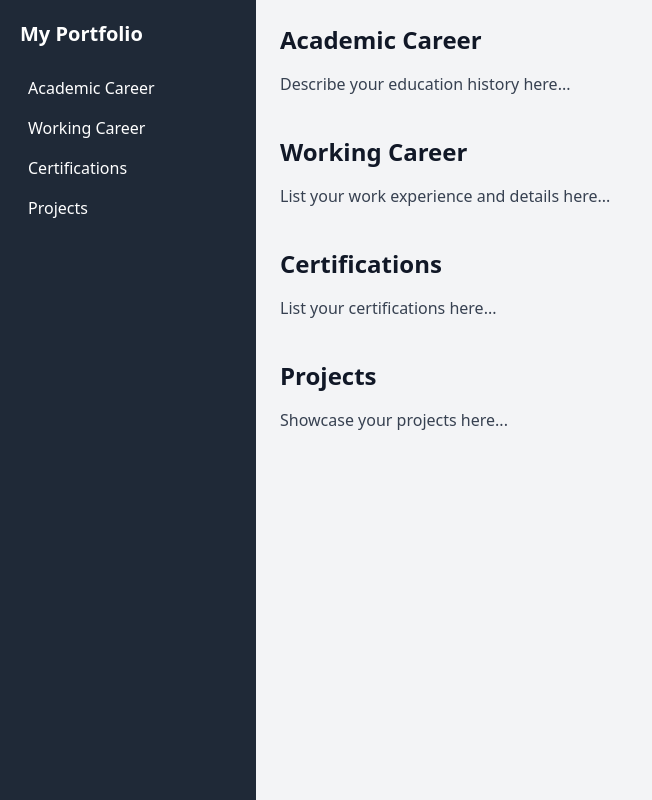
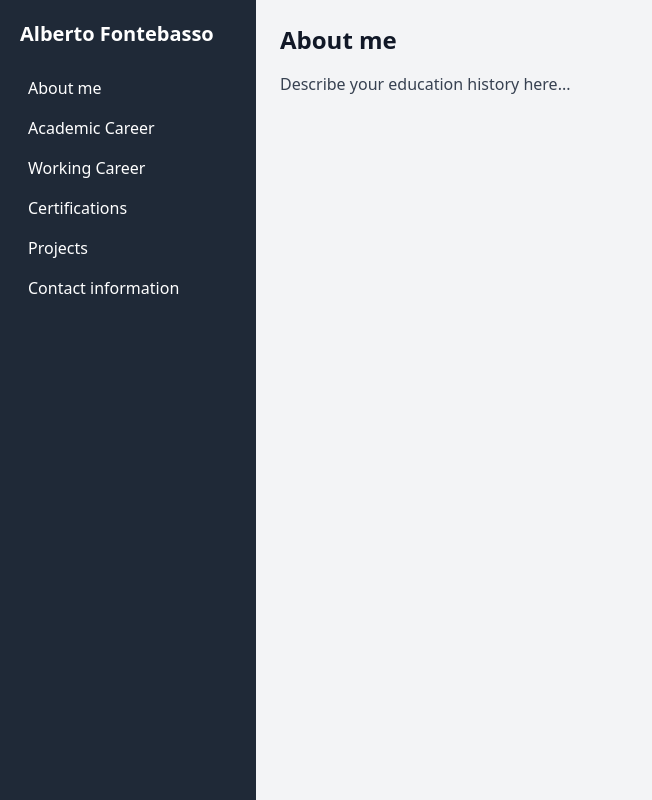
Before and after one commit to albifnt/albifnt.github.io, a plain HTML site: page index.html in a window 1280 px wide. Shown: the whole page, without its empty margins (0-652 px from the left). Drawn offline with nearby package versions, Linux system fonts and the light colour scheme.

Commit message:
Improvement of the architecture and the styling of the website

```diff
--- a/index.html
+++ b/index.html
@@ -3,60 +3,99 @@
 <head>
     <meta charset="UTF-8">
     <meta name="viewport" content="width=device-width, initial-scale=1.0">
-    <title>My Portfolio</title>
+    <title>Alberto Fontebasso</title>
     <script src="https://cdn.tailwindcss.com"></script>
 </head>
 <body class="bg-gray-100 text-gray-900">
 
-    <!-- Sidebar for desktop, top navbar for mobile -->
-    <nav class="bg-gray-800 text-white fixed w-64 h-screen p-5 hidden md:flex flex-col">
-        <h1 class="text-xl font-bold mb-5">My Portfolio</h1>
-        <a href="#academic" class="py-2 hover:bg-gray-700 rounded px-2">Academic Career</a>
-        <a href="#work" class="py-2 hover:bg-gray-700 rounded px-2">Working Career</a>
-        <a href="#certifications" class="py-2 hover:bg-gray-700 rounded px-2">Certifications</a>
-        <a href="#projects" class="py-2 hover:bg-gray-700 rounded px-2">Projects</a>
+    <!-- Sidebar for desktop -->
+    <nav class="bg-gray-800 text-white fixed w-64 h-screen p-5 hidden md:flex flex-col items-start">
+        <h1 class="text-xl font-bold mb-5">Alberto Fontebasso</h1>
+        <button onclick="showSection('about-me')" class="py-2 px-2 hover:bg-gray-700 rounded text-left w-full">About me</button>
+        <button onclick="showSection('academic')" class="py-2 px-2 hover:bg-gray-700 rounded text-left w-full">Academic Career</button>
+        <button onclick="showSection('work')" class="py-2 px-2 hover:bg-gray-700 rounded text-left w-full">Working Career</button>
+        <button onclick="showSection('certifications')" class="py-2 px-2 hover:bg-gray-700 rounded text-left w-full">Certifications</button>
+        <button onclick="showSection('projects')" class="py-2 px-2 hover:bg-gray-700 rounded text-left w-full">Projects</button>
+        <button onclick="showSection('contact-info')" class="py-2 px-2 hover:bg-gray-700 rounded text-left w-full">Contact information</button>
     </nav>
 
     <!-- Mobile Navbar -->
-    <nav class="bg-gray-800 text-white p-4 flex justify-between md:hidden">
-        <h1 class="text-xl font-bold">My Portfolio</h1>
-        <button id="menu-toggle" class="text-white focus:outline-none">
-            ☰
-        </button>
-        <div id="mobile-menu" class="absolute bg-gray-800 w-full left-0 top-14 hidden flex-col">
-            <a href="#academic" class="py-2 px-4 hover:bg-gray-700">Academic Career</a>
-            <a href="#work" class="py-2 px-4 hover:bg-gray-700">Working Career</a>
-            <a href="#certifications" class="py-2 px-4 hover:bg-gray-700">Certifications</a>
-            <a href="#projects" class="py-2 px-4 hover:bg-gray-700">Projects</a>
+    <nav class="bg-gray-800 text-white p-4 flex justify-between md:hidden relative">
+        <h1 class="text-xl font-bold">Alberto Fontebasso</h1>
+        <button id="menu-toggle" class="text-white focus:outline-none">☰</button>
+        <div id="mobile-menu" class="absolute right-0 mt-2 bg-gray-800 w-48 rounded shadow-lg hidden">
+            <button onclick="selectMobileSection('about-me')" class="block w-full text-left py-2 px-4 hover:bg-gray-700">About me</button>
+            <button onclick="selectMobileSection('academic')" class="block w-full text-left py-2 px-4 hover:bg-gray-700">Academic Career</button>
+            <button onclick="selectMobileSection('work')" class="block w-full text-left py-2 px-4 hover:bg-gray-700">Working Career</button>
+            <button onclick="selectMobileSection('certifications')" class="block w-full text-left py-2 px-4 hover:bg-gray-700">Certifications</button>
+            <button onclick="selectMobileSection('projects')" class="block w-full text-left py-2 px-4 hover:bg-gray-700">Projects</button>
+            <button onclick="selectMobileSection('contact-info')" class="block w-full text-left py-2 px-4 hover:bg-gray-700">Contact information</button>
         </div>
     </nav>
 
     <!-- Main Content -->
     <div class="md:ml-64 p-6">
-        <section id="academic" class="mb-10">
+
+        <section id="about-me" class="content-section">
+            <h2 class="text-2xl font-semibold mb-4">About me</h2>
+            <p class="text-gray-700">Describe your education history here...</p>
+        </section>
+
+        <section id="academic" class="content-section hidden">
             <h2 class="text-2xl font-semibold mb-4">Academic Career</h2>
             <p class="text-gray-700">Describe your education history here...</p>
         </section>
 
-        <section id="work" class="mb-10">
+        <section id="work" class="content-section hidden">
             <h2 class="text-2xl font-semibold mb-4">Working Career</h2>
             <p class="text-gray-700">List your work experience and details here...</p>
         </section>
 
-        <section id="certifications" class="mb-10">
+        <section id="certifications" class="content-section hidden">
             <h2 class="text-2xl font-semibold mb-4">Certifications</h2>
             <p class="text-gray-700">List your certifications here...</p>
         </section>
 
-        <section id="projects">
+        <section id="projects" class="content-section hidden">
             <h2 class="text-2xl font-semibold mb-4">Projects</h2>
+            <p class="text-gray-700">Showcase your projects here...</p>
+        </section>
+
+        <section id="contact-info" class="content-section hidden">
+            <h2 class="text-2xl font-semibold mb-4">Contact information</h2>
             <p class="text-gray-700">Showcase your projects here...</p>
         </section>
     </div>
 
     <script>
-        document.getElementById('menu-toggle').addEventListener('click', function () {
-            document.getElementById('mobile-menu').classList.toggle('hidden');
+        const menuToggle = document.getElementById('menu-toggle');
+        const mobileMenu = document.getElementById('mobile-menu');
+
+        // Toggle menu on button click
+        menuToggle.addEventListener('click', function (event) {
+            mobileMenu.classList.toggle('hidden');
+            event.stopPropagation(); // Prevent this click from closing the menu immediately
+        });
+
+        // Function to switch sections dynamically
+        function showSection(sectionId) {
+            document.querySelectorAll('.content-section').forEach(section => {
+                section.classList.add('hidden');
+            });
+            document.getElementById(sectionId).classList.remove('hidden');
+        }
+
+        // Function for mobile navigation
+        function selectMobileSection(sectionId) {
+            showSection(sectionId);
+            mobileMenu.classList.add('hidden'); // Close menu after clicking
+        }
+
+        // Close dropdown menu when clicking outside of it
+        document.addEventListener('click', function (event) {
+            if (!mobileMenu.contains(event.target) && event.target !== menuToggle) {
+                mobileMenu.classList.add('hidden');
+            }
         });
     </script>
 
```
